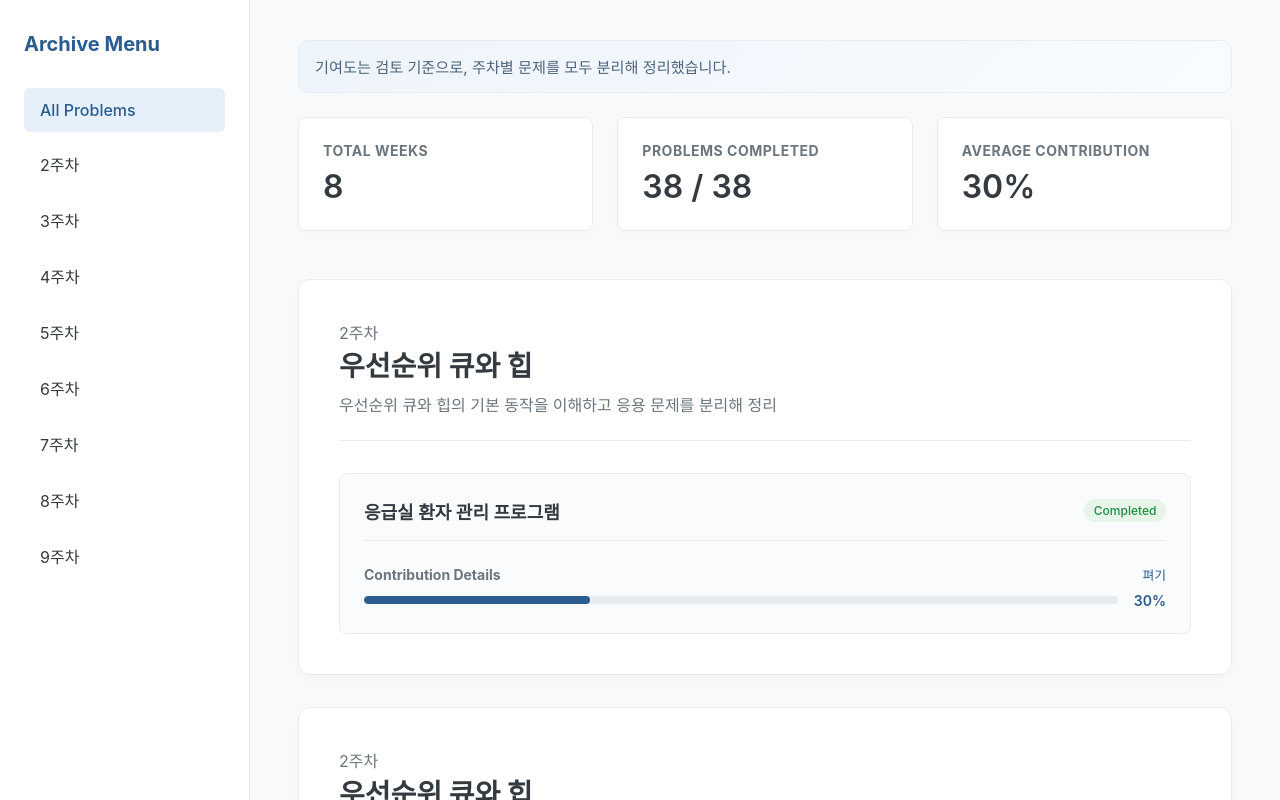
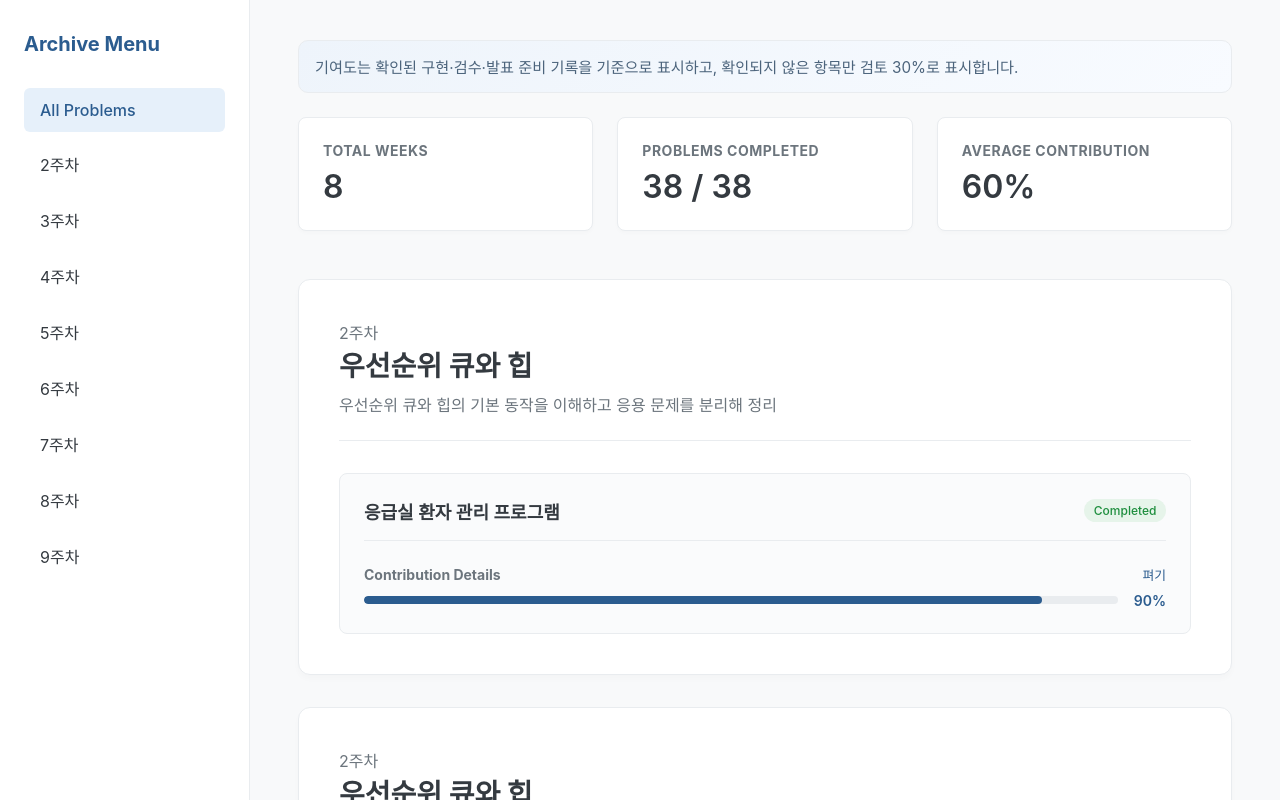
Before and after one commit to codecodebot/Code-Archive, a React (Vite) app: page / in a window 1280 px wide. Shown: the top 800 px of the page. Built offline with nearby package versions, Linux system fonts and the light colour scheme.

Commit message:
Restore verified contribution details

```diff
--- a/src/App.jsx
+++ b/src/App.jsx
@@ -140,7 +140,7 @@ const TopSummary = ({ data }) => {
   return (
     <div className="top-summary">
       <div className="summary-note">
-        기여도는 검토 기준으로, 주차별 문제를 모두 분리해 정리했습니다.
+        기여도는 확인된 구현·검수·발표 준비 기록을 기준으로 표시하고, 확인되지 않은 항목만 검토 30%로 표시합니다.
       </div>
       <div className="summary-card">
         <h3>Total Weeks</h3>
--- a/src/data.js
+++ b/src/data.js
@@ -9,8 +9,8 @@ const weeklyData = [
         id: '2-1',
         title: '응급실 환자 관리 프로그램',
         completed: true,
-        contribution: '검토',
-        percentage: 30,
+        contribution: '기존에 작성한 힙 구현을 응급실 상황에 적용할 수 있도록 입력·우선순위·출력 구조를 설계하고, GPT 검토를 통해 음수 우선순위 처리와 환자 번호 저장 방식을 검증함',
+        percentage: 90,
         code: '',
       },
       {
@@ -37,10 +37,38 @@ const weeklyData = [
     concept: '해시 기반 자료구조를 이용해 탐색과 집계를 분리해 정리',
     files: [],
     problems: [
-      { id: '3-1', title: '배운 내용 구현하기', completed: true, contribution: '검토', percentage: 30, code: '' },
-      { id: '3-2', title: '급식실 출석 확인', completed: true, contribution: '검토', percentage: 30, code: '' },
-      { id: '3-3', title: '두 개의 수로 특정값 만들기', completed: true, contribution: '검토', percentage: 30, code: '' },
-      { id: '3-4', title: '숫자 카드 개수 구하기', completed: true, contribution: '검토', percentage: 30, code: '' },
+      {
+        id: '3-1',
+        title: '배운 내용 구현하기',
+        completed: true,
+        contribution: 'GPT를 이용해 자릿수 접기, 체이닝, BST+체이닝, 선형 탐사, 제곱 탐사, 이중 해싱, 재해싱 구현안을 만들고 팀 코드에 통합·검수함. 특히 제곱 탐사 상태 갱신과 재해싱 삭제 표식 문제를 확인함',
+        percentage: 80,
+        code: '',
+      },
+      {
+        id: '3-2',
+        title: '급식실 출석 확인',
+        completed: true,
+        contribution: 'GPT를 통한 요구사항 충족 여부 검토, 전체 제출본 포함 확인, 최종 실행 및 통합 검수로 교사에게 추가 해결 항목으로 인정받음',
+        percentage: 60,
+        code: '',
+      },
+      {
+        id: '3-3',
+        title: '두 개의 수로 특정값 만들기',
+        completed: true,
+        contribution: '검색 결과가 0일 때 실패로 처리되는 오류를 GPT 검토와 반례로 확인하고, is not None 조건으로 수정하도록 제안해 실제 수정까지 연결함',
+        percentage: 100,
+        code: '',
+      },
+      {
+        id: '3-4',
+        title: '숫자 카드 개수 구하기',
+        completed: true,
+        contribution: '전체 코드 검수 범위에 포함하여 누락 여부, 입출력 조건, 제출본 포함 여부를 확인하고 팀 해결 결과로 인정받음',
+        percentage: 40,
+        code: '',
+      },
     ],
   },
   {
@@ -61,7 +89,14 @@ const weeklyData = [
     files: [],
     problems: [
       { id: '5-1', title: '시간복잡도 구하기', completed: true, contribution: '검토', percentage: 30, code: '' },
-      { id: '5-2', title: '합이 k인 두 수 만들기', completed: true, contribution: '검토', percentage: 30, code: '' },
+      {
+        id: '5-2',
+        title: '합이 k인 두 수 만들기',
+        completed: true,
+        contribution: '해시 탐색 코드에서 0 반환값이 거짓으로 평가되는 반례를 확인하고, 목표 합을 찾는 조건을 is not None으로 고쳐야 한다는 수정안을 제시함',
+        percentage: 100,
+        code: '',
+      },
       { id: '5-3', title: '성적 상위 k명 뽑기', completed: true, contribution: '검토', percentage: 30, code: '' },
       { id: '5-4', title: '계단 오르기', completed: true, contribution: '검토', percentage: 30, code: '' },
       { id: '5-5', title: '가장 가까운 두 수', completed: true, contribution: '검토', percentage: 30, code: '' },
@@ -74,11 +109,46 @@ const weeklyData = [
     concept: '그리디 선택 기준과 MST, 허프만 코딩을 문제별로 분리',
     files: [],
     problems: [
-      { id: '6-1', title: '거스름돈 문제', completed: true, contribution: '검토', percentage: 30, code: '' },
-      { id: '6-2', title: '도시 MST 만들고, 분할하기', completed: true, contribution: '검토', percentage: 30, code: '' },
-      { id: '6-3', title: 'Prim 알고리즘', completed: true, contribution: '검토', percentage: 30, code: '' },
-      { id: '6-4', title: '허프만 코딩', completed: true, contribution: '검토', percentage: 30, code: '' },
-      { id: '6-5', title: '큰 수 만들기', completed: true, contribution: '검토', percentage: 30, code: '' },
+      {
+        id: '6-1',
+        title: '거스름돈 문제',
+        completed: true,
+        contribution: '발표 담당은 아니지만 팀 전체 제출 코드 검수 과정에서 정상 입력 작동 여부와 잘못된 입력 처리 방식을 확인함',
+        percentage: 30,
+        code: '',
+      },
+      {
+        id: '6-2',
+        title: '도시 MST 만들고, 분할하기',
+        completed: true,
+        contribution: '[발표 담당] Kruskal 기반 MST 구성, 가장 비용이 큰 간선 제거, 두 구역 분리 결과와 테스트 케이스를 GPT로 검증해 발표자료를 준비함',
+        percentage: 100,
+        code: '',
+      },
+      {
+        id: '6-3',
+        title: 'Prim 알고리즘',
+        completed: true,
+        contribution: '[발표 담당] Prim의 우선순위 큐 구현, 컷 속성 정당성, Kruskal과의 비교, 시간복잡도와 발표 흐름을 GPT와 함께 체계적으로 준비함',
+        percentage: 100,
+        code: '',
+      },
+      {
+        id: '6-4',
+        title: '허프만 코딩',
+        completed: true,
+        contribution: '[발표 담당] 빈도가 낮은 두 노드 선택, prefix-free 코드 생성 원리, 실행 예시 부족 문제를 GPT 검수로 확인하고 발표 설명을 보완함',
+        percentage: 85,
+        code: '',
+      },
+      {
+        id: '6-5',
+        title: '큰 수 만들기',
+        completed: true,
+        contribution: '발표 담당은 아니지만 전체 제출 코드 검수에서 스택 기반 구현의 정상 동작 여부를 확인함',
+        percentage: 30,
+        code: '',
+      },
     ],
   },
   {
@@ -87,12 +157,54 @@ const weeklyData = [
     concept: '이진 탐색부터 쿼드 트리와 최근접 점 쌍까지 개별 주제로 정리',
     files: [],
     problems: [
-      { id: '7-1', title: '이진탐색', completed: true, contribution: '검토', percentage: 30, code: '' },
-      { id: '7-2', title: '수식과 괄호 삽입', completed: true, contribution: '검토', percentage: 30, code: '' },
-      { id: '7-3', title: '학급회장 찾기', completed: true, contribution: '검토', percentage: 30, code: '' },
-      { id: '7-4', title: '쿼드 트리', completed: true, contribution: '검토', percentage: 30, code: '' },
-      { id: '7-5', title: '최근접 점 쌍', completed: true, contribution: '검토', percentage: 30, code: '' },
-      { id: '7-6', title: '광고 가성비 챙기기', completed: true, contribution: '검토', percentage: 30, code: '' },
+      {
+        id: '7-1',
+        title: '이진탐색',
+        completed: true,
+        contribution: '분할정복 1~6번 전체 검수의 일부로 입력값, 탐색 대상 처리, 찾은 위치와 실패 출력 형식이 문제 요구에 맞는지 확인하고 보완 방향을 정리함',
+        percentage: 80,
+        code: '',
+      },
+      {
+        id: '7-2',
+        title: '수식과 괄호 삽입',
+        completed: true,
+        contribution: '수식 분할, 연산자와 숫자 분리, 부분 문제 결과 조합, 요구 출력과 주석에서 분할·정복·결합 과정이 드러나는지 GPT로 검수함',
+        percentage: 80,
+        code: '',
+      },
+      {
+        id: '7-3',
+        title: '학급회장 찾기',
+        completed: true,
+        contribution: '분할정복을 이용한 과반수 후보 탐색 코드가 후보 검출 뒤 실제 과반수인지 다시 세는 검증 과정을 포함하는지 확인함',
+        percentage: 80,
+        code: '',
+      },
+      {
+        id: '7-4',
+        title: '쿼드 트리',
+        completed: true,
+        contribution: '영역 값 일치 시 재귀 종료, 네 사분면 분할, 최초 호출 범위와 출력 형식이 요구사항에 맞는지 여러 차례 GPT로 비교·검증함',
+        percentage: 80,
+        code: '',
+      },
+      {
+        id: '7-5',
+        title: '최근접 점 쌍',
+        completed: true,
+        contribution: 'x좌표 정렬, 좌우 부분 문제 해결, 중앙 strip 검사, O(n²)와 O(n log n) 비교가 코드와 주석에 드러나는지 검토하고 보완점을 정리함',
+        percentage: 80,
+        code: '',
+      },
+      {
+        id: '7-6',
+        title: '광고 가성비 챙기기',
+        completed: true,
+        contribution: '선택 구간, 계산된 가성비 또는 이익, 최종 최적값, 입력 형식과 분할정복 과정 설명이 누락되지 않도록 GPT 채점 결과를 바탕으로 보완 대상을 정리함',
+        percentage: 80,
+        code: '',
+      },
     ],
   },
   {
@@ -101,12 +213,47 @@ const weeklyData = [
     concept: 'DP 점화식과 상태 분리를 문제 단위로 정리',
     files: [],
     problems: [
-      { id: '8-1', title: '계단 오르기 구현', completed: true, contribution: '검토', percentage: 30, code: '' },
-      { id: '8-2', title: '최장 공통 부분 수열 구현', completed: true, contribution: '검토', percentage: 30, code: '' },
+      {
+        id: '8-1',
+        title: '계단 오르기 구현',
+        completed: true,
+        contribution: '계단 오르기 점화식 f(n)=f(n-1)+f(n-2), 피보나치와의 관계, n=100 결과, 시간복잡도와 공간복잡도를 GPT로 검증함',
+        percentage: 70,
+        code: '',
+      },
+      {
+        id: '8-2',
+        title: '최장 공통 부분 수열 구현',
+        completed: true,
+        contribution: '제출 코드가 PDF 요구와 다르다는 점을 발견하고, DP 표에서 우선 방향을 따라 하나의 LCS를 역추적하는 방식으로 수정 방향을 정리함',
+        percentage: 90,
+        code: '',
+      },
       { id: '8-3', title: '최대 서브 배열', completed: true, contribution: '검토', percentage: 30, code: '' },
-      { id: '8-4', title: '집 도둑', completed: true, contribution: '검토', percentage: 30, code: '' },
-      { id: '8-5', title: '박람회 부스 배치', completed: true, contribution: '검토', percentage: 30, code: '' },
-      { id: '8-6', title: '상점 받기 게임', completed: true, contribution: '검토', percentage: 30, code: '' },
+      {
+        id: '8-4',
+        title: '집 도둑',
+        completed: true,
+        contribution: 'House Robber 유형의 dp[i]=max(dp[i-1], dp[i-2]+nums[i]) 점화식을 GPT로 확인하고 인접 선택 불가 조건의 상태 전이를 검토함',
+        percentage: 60,
+        code: '',
+      },
+      {
+        id: '8-5',
+        title: '박람회 부스 배치',
+        completed: true,
+        contribution: '0-1 배낭형 배치 문제의 DP 표, 점화식, 선택 여부 비교, 역추적 방식과 탐욕법으로 최적해를 보장하지 못하는 이유를 GPT로 검증함',
+        percentage: 85,
+        code: '',
+      },
+      {
+        id: '8-6',
+        title: '상점 받기 게임',
+        completed: true,
+        contribution: '격자 선택형 DP에서 열별 선택 상태를 나누고 비트마스크로 가능한 상태를 표현하는 방식을 GPT로 검토함',
+        percentage: 60,
+        code: '',
+      },
     ],
   },
   {
@@ -116,9 +263,23 @@ const weeklyData = [
     files: [],
     problems: [
       { id: '9-1', title: '미로 탈출하기 구현', completed: true, contribution: '검토', percentage: 30, code: '' },
-      { id: '9-2', title: '지도 색칠하기 구현', completed: true, contribution: '검토', percentage: 30, code: '' },
+      {
+        id: '9-2',
+        title: '지도 색칠하기 구현',
+        completed: true,
+        contribution: '서울시 25개 구 인접 딕셔너리를 구성하고, degree heuristic을 적용한 4색 정리 확장 시뮬레이터를 GPT 보조로 구현·검증·개선하여 팀 제출물에 통합함',
+        percentage: 100,
+        code: '',
+      },
       { id: '9-3', title: '순열 생성', completed: true, contribution: '검토', percentage: 30, code: '' },
-      { id: '9-4', title: '스도쿠 풀기', completed: true, contribution: '검토', percentage: 30, code: '' },
+      {
+        id: '9-4',
+        title: '스도쿠 풀기',
+        completed: true,
+        contribution: '4×4 스도쿠 백트래킹 코드를 구현하고 행·열·2×2 박스 검사, 빈칸 목록, 실패 시 원상복구 과정을 팀 채팅에 공유하며 원리를 설명함',
+        percentage: 100,
+        code: '',
+      },
       { id: '9-5', title: '숫자 골라 최대 합 만들기', completed: true, contribution: '검토', percentage: 30, code: '' },
     ],
   },
```
